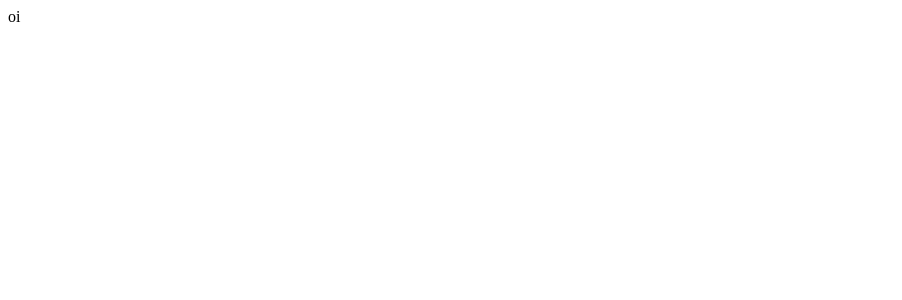
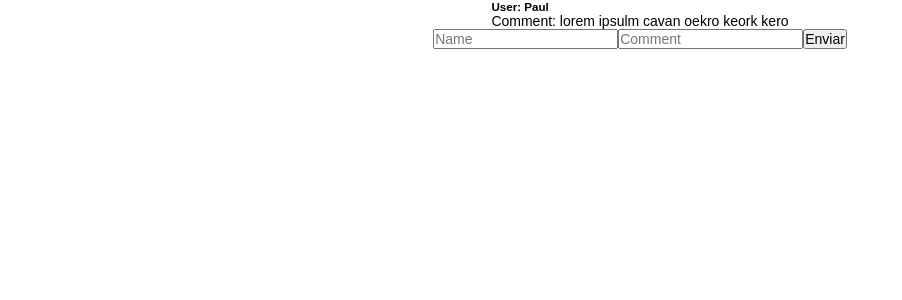
Before and after one commit to nastari/graphql, a React (Create React App) app in the folder frontend/: page / in a window 1280 px wide. Shown: the top 300 px of the page, without its empty margins (0-902 px from the left). Built offline with nearby package versions, Linux system fonts and the light colour scheme.

Commit message:
add-libs/create-folder-pages/refat-componts

```diff
--- a/frontend/src/App.js
+++ b/frontend/src/App.js
@@ -1,10 +1,12 @@
 import React from 'react';
-
+import GlobalStyle from './styles/global'
+import SessionComment from './pages/SessionComment'
 function App() {
   return (
-    <div className="App">
-      oi
-    </div>
+    <>
+      <SessionComment></SessionComment>
+      <GlobalStyle></GlobalStyle>
+    </>
   );
 }
 
--- /dev/null
+++ b/frontend/src/components/HistoryComment/index.js
@@ -0,0 +1,16 @@
+import React from 'react';
+
+import { Container } from './styles';
+
+function HistoryComment() {
+
+
+  return (
+    <Container>
+    <h5>User: Paul </h5>
+    <p> Comment: lorem ipsulm cavan oekro keork kero</p>
+    </Container>
+  );
+}
+
+export default HistoryComment;
--- /dev/null
+++ b/frontend/src/components/HistoryComment/styles.js
@@ -0,0 +1,5 @@
+import styled from 'styled-components';
+
+export const Container = styled.div`
+
+`;
--- /dev/null
+++ b/frontend/src/components/InputComment/index.js
@@ -0,0 +1,25 @@
+import React ,{ useState } from 'react';
+import { Container } from './styles';
+
+function InputComment() {
+  const [ name , setName ] = useState('');
+  const [ comment, setComment ] = useState('');
+
+  function handleName(e){
+    return setName(e.target.value)
+  }
+
+  function handleComment(e){
+    return setComment(e.target.value)
+  }
+
+  return (
+    <Container>
+      <input type="text" className="name" placeholder="Name" value={name} onChange={handleName}/>
+      <input type="textarea" className="content" placeholder="Comment" value = {comment} onChange={handleComment}/>
+      <button type="submit">Enviar</button>
+    </Container>
+  );
+}
+
+export default InputComment;
--- /dev/null
+++ b/frontend/src/components/InputComment/styles.js
@@ -0,0 +1,5 @@
+import styled from 'styled-components';
+
+export const Container = styled.div`
+
+`;
--- /dev/null
+++ b/frontend/src/pages/SessionComment/index.js
@@ -0,0 +1,16 @@
+import React from 'react';
+import HistoryComments from '../../components/HistoryComment'
+import InputComment from '../../components/InputComment'
+
+import { Container } from './styles';
+
+function SessionComment() {
+  return (
+    <Container>
+      <HistoryComments/>
+      <InputComment/>
+    </Container>
+  )
+}
+
+export default SessionComment;
--- /dev/null
+++ b/frontend/src/pages/SessionComment/styles.js
@@ -0,0 +1,9 @@
+import styled from 'styled-components';
+
+export const Container = styled.div`
+
+  display: flex;
+  flex-direction: column;
+  justify-content: center;
+  align-items: center;
+`;
--- /dev/null
+++ b/frontend/src/styles/global.js
@@ -0,0 +1,26 @@
+import { createGlobalStyle } from 'styled-components';
+
+
+export default createGlobalStyle`
+@import url('https://fonts.googleapis.com/css2?family=Roboto&display=swap');
+* {
+  margin: 0;
+  padding: 0;
+  outline: 0;
+  box-sizing: border-box;
+}
+html, body, #app {
+  min-height: 100vh;
+}
+body {
+  -webkit-font-smoothing: antialiased !important;
+}
+body, input, button {
+  font-size: 14px;
+  font-family: Arial, Helvetica, sans-serif;
+}
+button {
+  cursor: pointer;
+}
+
+`;
```
Also changed, not shown: frontend/package.json (+12 -1 lines), frontend/src/components/HistoryComment.js (deleted, +0 -9 lines), frontend/src/components/InputComment.js (deleted, +0 -9 lines), frontend/.eslintrc.js (added), 2 other files (tests, documents, lock files or other folders).
